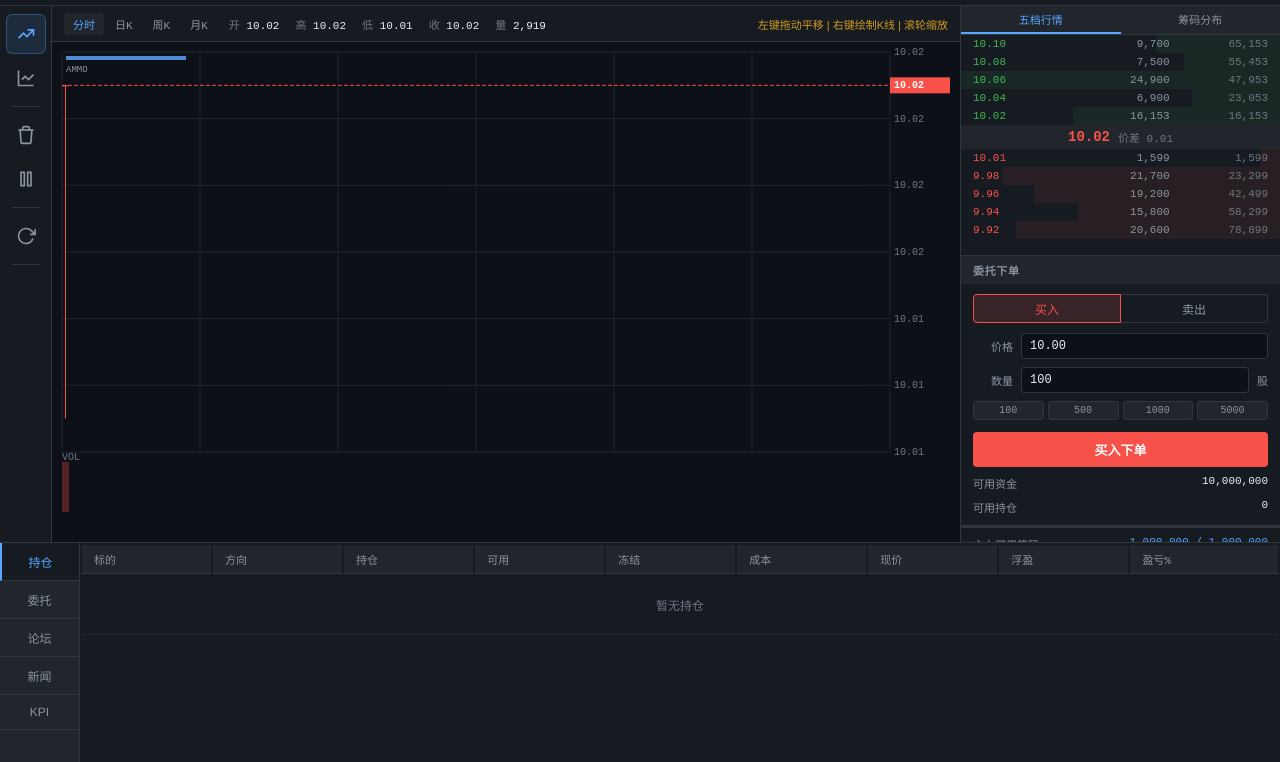
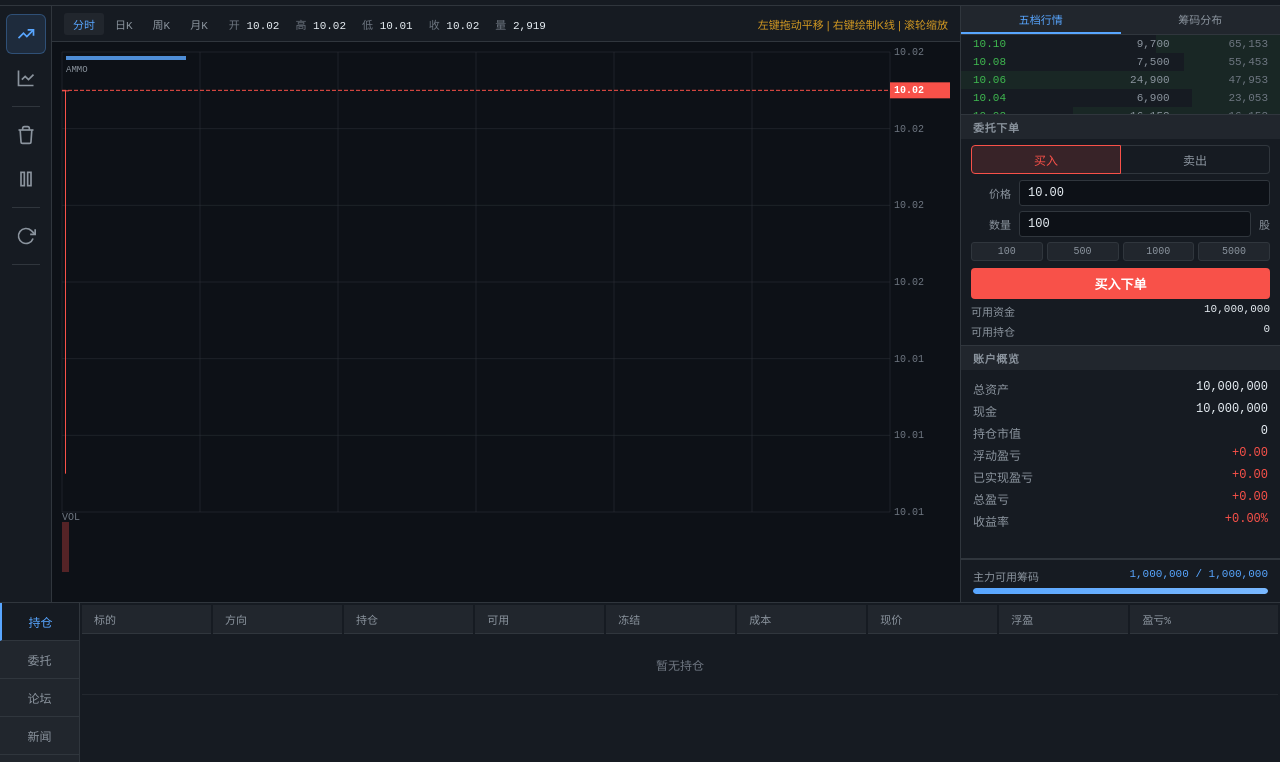
Before and after one commit to FYMTC/-Trading-Simulator, a plain HTML site: page index.html in a window 1280 px wide. Shown: the part 38-800 px from the top of the page. Drawn offline with Linux system fonts and the light colour scheme.

Commit message:
fix: 修复委托下单栏被遮挡的问题
- 压缩下单区域 padding 和 margin（节省约35px）
- 五档行情区域使用固定 flex-basis（80px）避免内容撑高
- 底部面板高度从180px减至160px（增加右面板空间）
- 账户概览区域添加 min-height:0 确保可正确收缩
- rp-title padding 从6px减至4px

```diff
--- a/index.html
+++ b/index.html
@@ -37,7 +37,7 @@ body {
 /* ========== Layout ========== */
 #app {
   display: grid;
-  grid-template-rows: 44px 1fr 220px;
+  grid-template-rows: 44px 1fr 160px;
   height: 100vh;
 }
 
@@ -261,9 +261,10 @@ body {
 }
 .right-panel .rp-section {
   border-bottom: 1px solid var(--rule);
+  flex-shrink: 0;
 }
 .right-panel .rp-title {
-  padding: 6px 12px;
+  padding: 4px 12px;
   font-size: 11px;
   color: var(--muted);
   text-transform: uppercase;
@@ -274,7 +275,7 @@ body {
 
 /* Order Book */
 .orderbook {
-  height: 220px;
+  height: 100%;
   overflow-y: auto;
   font-family: 'SF Mono', monospace;
   font-size: 11px;
@@ -315,12 +316,12 @@ body {
 
 /* Order Entry */
 .order-entry {
-  padding: 10px 12px;
+  padding: 6px 10px;
 }
 .order-entry .oe-tabs {
   display: flex;
   gap: 0;
-  margin-bottom: 10px;
+  margin-bottom: 6px;
 }
 .order-entry .oe-tab {
   flex: 1;
@@ -346,7 +347,7 @@ body {
 .order-entry .oe-row {
   display: flex;
   align-items: center;
-  margin-bottom: 8px;
+  margin-bottom: 5px;
   gap: 8px;
 }
 .order-entry .oe-label {
@@ -376,7 +377,7 @@ body {
 .order-entry .oe-quick-qty {
   display: flex;
   gap: 4px;
-  margin-bottom: 8px;
+  margin-bottom: 5px;
 }
 .order-entry .oq-btn {
   flex: 1;
@@ -392,21 +393,21 @@ body {
 .order-entry .oq-btn:hover { color: var(--ink); border-color: var(--accent); }
 .order-entry .oe-btn {
   width: 100%;
-  padding: 8px;
+  padding: 6px;
   border: none;
   border-radius: 4px;
   font-size: 13px;
   font-weight: 600;
   cursor: pointer;
   color: #fff;
-  margin-top: 4px;
+  margin-top: 2px;
 }
 .order-entry .oe-btn.buy { background: var(--red); }
 .order-entry .oe-btn.buy:hover { background: #ff5d56; }
 .order-entry .oe-btn.sell { background: var(--green); }
 .order-entry .oe-btn.sell:hover { background: #46c75d; }
 .order-entry .oe-avail {
-  margin-top: 8px;
+  margin-top: 4px;
   font-size: 11px;
   color: var(--muted);
   display: flex;
@@ -656,6 +657,7 @@ body {
 .ammo-bar {
   padding: 8px 12px;
   border-top: 1px solid var(--rule);
+  flex-shrink: 0;
 }
 .ammo-bar .ab-header {
   display: flex;
@@ -901,7 +903,7 @@ body {
         <div class="rp-toggle-btn active" data-rp="orderbook">五档行情</div>
         <div class="rp-toggle-btn" data-rp="chipdist">筹码分布</div>
       </div>
-      <div class="rp-section" id="rpOrderBook">
+      <div class="rp-section" id="rpOrderBook" style="flex: 0 1 80px; min-height: 60px; overflow: hidden;">
         <div class="orderbook" id="orderBook"></div>
       </div>
       <div class="rp-section" id="rpChipDist" style="display:none;">
@@ -940,7 +942,7 @@ body {
           </div>
         </div>
       </div>
-      <div class="rp-section" style="flex:1; overflow-y:auto;">
+      <div class="rp-section" style="flex:1 1 0; overflow-y:auto; min-height:0;">
         <div class="rp-title">账户概览</div>
         <div class="acct-summary">
           <div class="as-row"><span class="as-label">总资产</span><span class="as-value" id="acctTotal">10,000,000</span></div>
```
